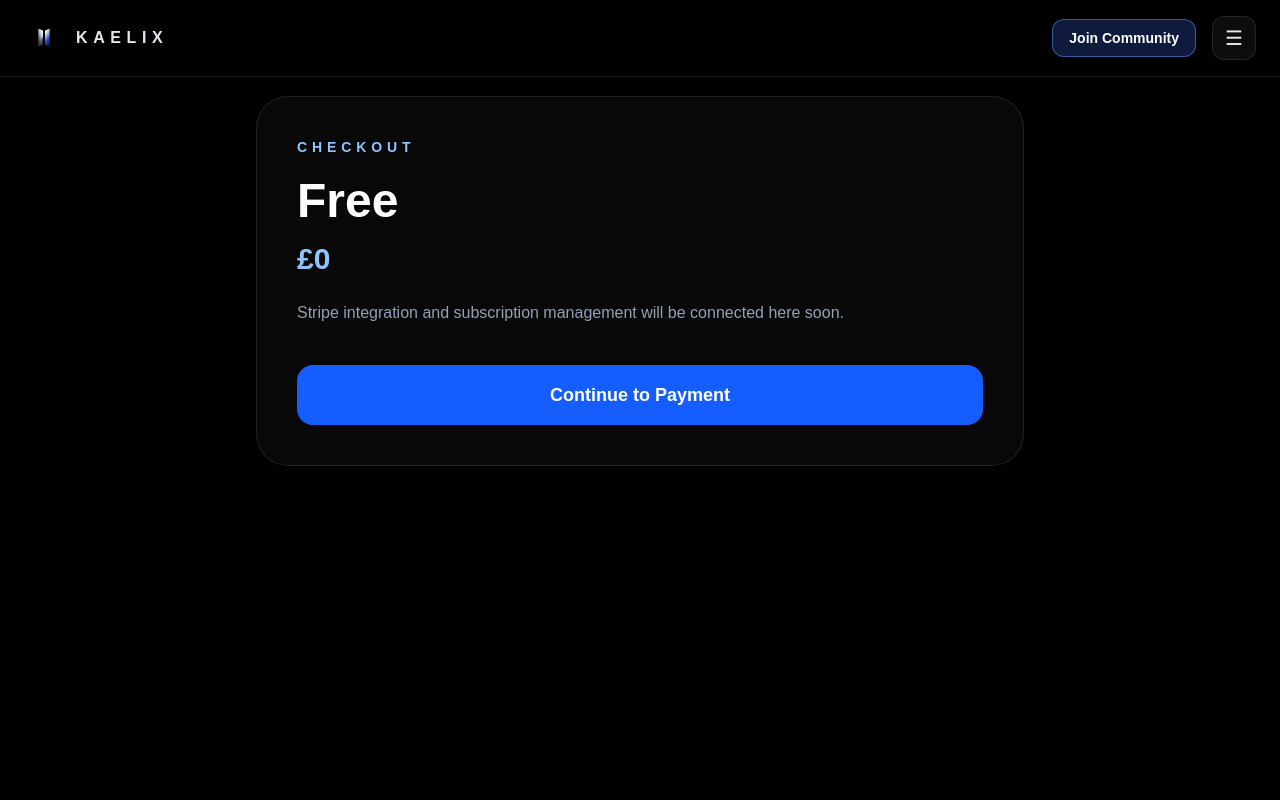
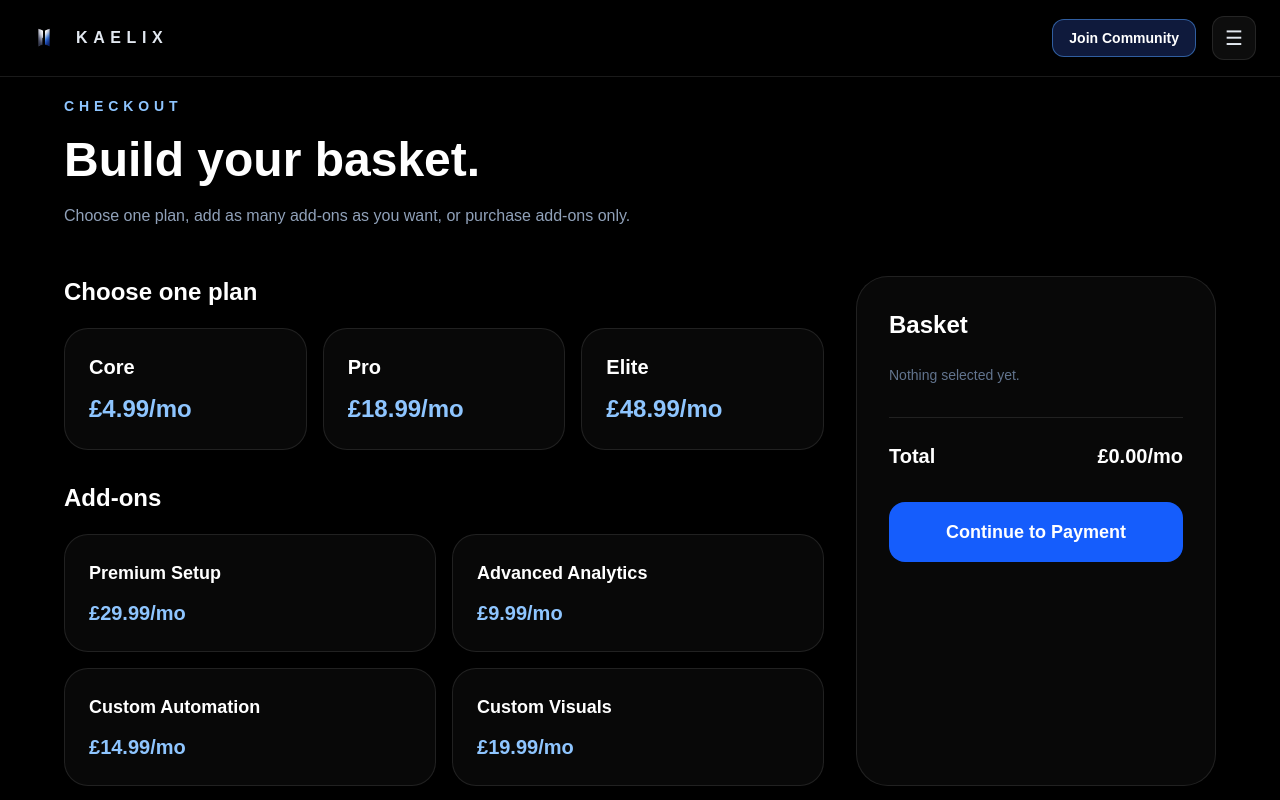
Before and after one commit to glykeselpides-bit/kaelix-site, a Next.js app: page /checkout in a window 1280 px wide. Shown: the top 800 px of the page. Built offline with nearby package versions, Linux system fonts and the light colour scheme.

Commit message:
chechout

```diff
--- a/src/app/checkout/page.tsx
+++ b/src/app/checkout/page.tsx
@@ -1,42 +1,153 @@
 "use client";
 
-import { Suspense } from "react";
+import { Suspense, useMemo, useState } from "react";
 import { useSearchParams } from "next/navigation";
 import Navbar from "@/components/Navbar";
 import Footer from "@/components/Footer";
 
-const planData: Record<string, { name: string; price: string }> = {
-  free: { name: "Free", price: "£0" },
-  core: { name: "Core", price: "£4.99/mo" },
-  pro: { name: "Pro", price: "£18.99/mo" },
-};
+const plans = [
+  { id: "core", name: "Core", price: 4.99 },
+  { id: "pro", name: "Pro", price: 18.99 },
+  { id: "elite", name: "Elite", price: 48.99 },
+];
+
+const addOns = [
+  { id: "setup", name: "Premium Setup", price: 29.99 },
+  { id: "analytics", name: "Advanced Analytics", price: 9.99 },
+  { id: "automation", name: "Custom Automation", price: 14.99 },
+  { id: "visuals", name: "Custom Visuals", price: 19.99 },
+];
 
 function CheckoutContent() {
   const searchParams = useSearchParams();
-  const selectedPlan = searchParams.get("plan")?.toLowerCase() || "free";
-  const plan = planData[selectedPlan] || planData.free;
+  const startingPlan = searchParams.get("plan")?.toLowerCase() || "";
+
+  const [selectedPlan, setSelectedPlan] = useState(startingPlan);
+  const [selectedAddOns, setSelectedAddOns] = useState<string[]>([]);
+
+  const selectedPlanData = plans.find((plan) => plan.id === selectedPlan);
+
+  const selectedAddOnData = addOns.filter((addOn) =>
+    selectedAddOns.includes(addOn.id)
+  );
+
+  const total = useMemo(() => {
+    const planTotal = selectedPlanData?.price || 0;
+    const addOnsTotal = selectedAddOnData.reduce(
+      (sum, addOn) => sum + addOn.price,
+      0
+    );
+
+    return planTotal + addOnsTotal;
+  }, [selectedPlanData, selectedAddOnData]);
+
+  function toggleAddOn(id: string) {
+    setSelectedAddOns((current) =>
+      current.includes(id)
+        ? current.filter((item) => item !== id)
+        : [...current, id]
+    );
+  }
 
   return (
     <main className="min-h-screen bg-black px-6 py-24 text-white">
-      <div className="mx-auto max-w-3xl">
-        <div className="rounded-[32px] border border-white/10 bg-white/[0.03] p-10 backdrop-blur-xl">
-          <p className="text-sm font-semibold uppercase tracking-[0.35em] text-blue-300">
-            Checkout
-          </p>
+      <div className="mx-auto max-w-6xl">
+        <p className="text-sm font-semibold uppercase tracking-[0.35em] text-blue-300">
+          Checkout
+        </p>
 
-          <h1 className="mt-5 text-5xl font-black">{plan.name}</h1>
+        <h1 className="mt-5 text-5xl font-black">Build your basket.</h1>
 
-          <div className="mt-4 text-3xl font-bold text-blue-300">
-            {plan.price}
+        <p className="mt-5 max-w-2xl text-slate-400">
+          Choose one plan, add as many add-ons as you want, or purchase add-ons
+          only.
+        </p>
+
+        <div className="mt-12 grid gap-8 lg:grid-cols-[1fr_360px]">
+          <div className="space-y-8">
+            <section>
+              <h2 className="text-2xl font-bold">Choose one plan</h2>
+
+              <div className="mt-5 grid gap-4 md:grid-cols-3">
+                {plans.map((plan) => (
+                  <button
+                    key={plan.id}
+                    onClick={() =>
+                      setSelectedPlan(selectedPlan === plan.id ? "" : plan.id)
+                    }
+                    className={`rounded-3xl border p-6 text-left transition ${
+                      selectedPlan === plan.id
+                        ? "border-blue-400 bg-blue-500/10"
+                        : "border-white/10 bg-white/[0.03] hover:border-blue-400/40"
+                    }`}
+                  >
+                    <div className="text-xl font-bold">{plan.name}</div>
+                    <div className="mt-3 text-2xl font-black text-blue-300">
+                      £{plan.price}/mo
+                    </div>
+                  </button>
+                ))}
+              </div>
+            </section>
+
+            <section>
+              <h2 className="text-2xl font-bold">Add-ons</h2>
+
+              <div className="mt-5 grid gap-4 md:grid-cols-2">
+                {addOns.map((addOn) => (
+                  <button
+                    key={addOn.id}
+                    onClick={() => toggleAddOn(addOn.id)}
+                    className={`rounded-3xl border p-6 text-left transition ${
+                      selectedAddOns.includes(addOn.id)
+                        ? "border-blue-400 bg-blue-500/10"
+                        : "border-white/10 bg-white/[0.03] hover:border-blue-400/40"
+                    }`}
+                  >
+                    <div className="text-lg font-bold">{addOn.name}</div>
+                    <div className="mt-3 text-xl font-black text-blue-300">
+                      £{addOn.price}/mo
+                    </div>
+                  </button>
+                ))}
+              </div>
+            </section>
           </div>
 
-          <p className="mt-6 text-slate-400">
-            Stripe integration and subscription management will be connected here soon.
-          </p>
+          <aside className="rounded-[32px] border border-white/10 bg-white/[0.03] p-8 backdrop-blur-xl">
+            <h2 className="text-2xl font-bold">Basket</h2>
 
-          <button className="mt-10 w-full rounded-2xl bg-blue-600 px-6 py-4 text-lg font-semibold text-white transition hover:bg-blue-500">
-            Continue to Payment
-          </button>
+            <div className="mt-6 space-y-4 text-sm text-slate-300">
+              {selectedPlanData && (
+                <div className="flex justify-between gap-4">
+                  <span>{selectedPlanData.name}</span>
+                  <span>£{selectedPlanData.price}/mo</span>
+                </div>
+              )}
+
+              {selectedAddOnData.map((addOn) => (
+                <div key={addOn.id} className="flex justify-between gap-4">
+                  <span>{addOn.name}</span>
+                  <span>£{addOn.price}/mo</span>
+                </div>
+              ))}
+
+              {!selectedPlanData && selectedAddOnData.length === 0 && (
+                <p className="text-slate-500">Nothing selected yet.</p>
+              )}
+            </div>
+
+            <div className="mt-8 border-t border-white/10 pt-6">
+              <div className="flex justify-between text-xl font-bold">
+                <span>Total</span>
+                <span>£{total.toFixed(2)}/mo</span>
+              </div>
+            </div>
+
+            <button className="mt-8 w-full rounded-2xl bg-blue-600 px-6 py-4 text-lg font-semibold text-white transition hover:bg-blue-500">
+              Continue to Payment
+            </button>
+          </aside>
         </div>
       </div>
     </main>
```
